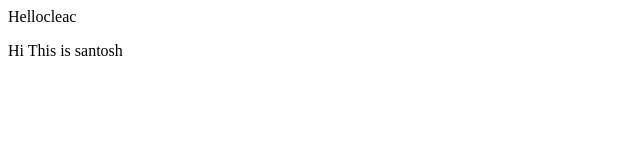
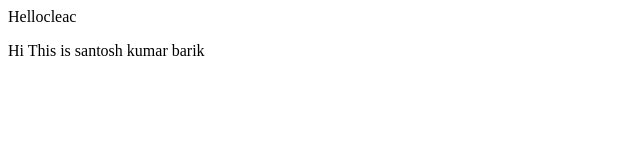
Before and after one commit to apna-codeworld/codeworld-demo, a plain HTML site: page index.html in a window 1280 px wide. Shown: the full height of the page, 0-640 px from the left. Drawn offline with Linux system fonts and the light colour scheme.

Commit message:
adding last name in the file

```diff
--- a/index.html
+++ b/index.html
@@ -1,2 +1,2 @@
 <p>Hellocleac</p>
-<p>Hi This is santosh</p>
+<p>Hi This is santosh kumar barik</p>
```
